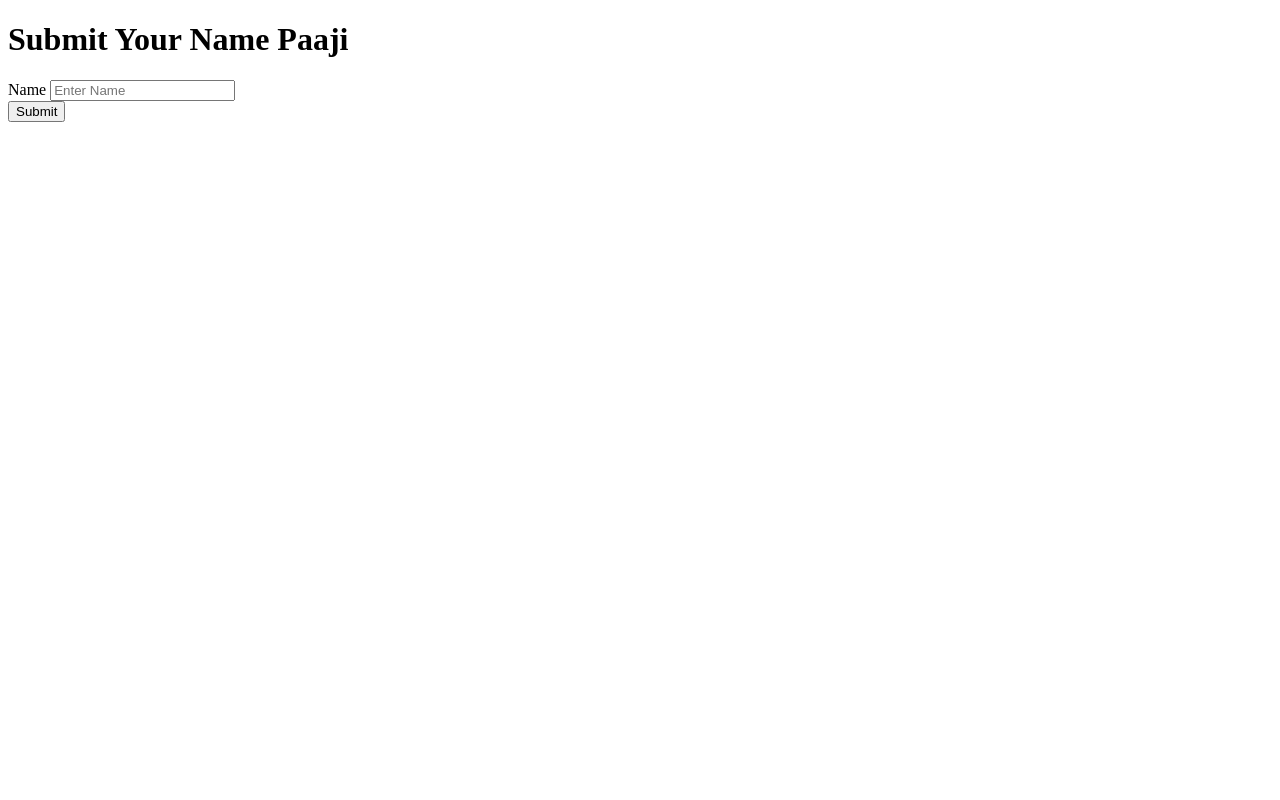
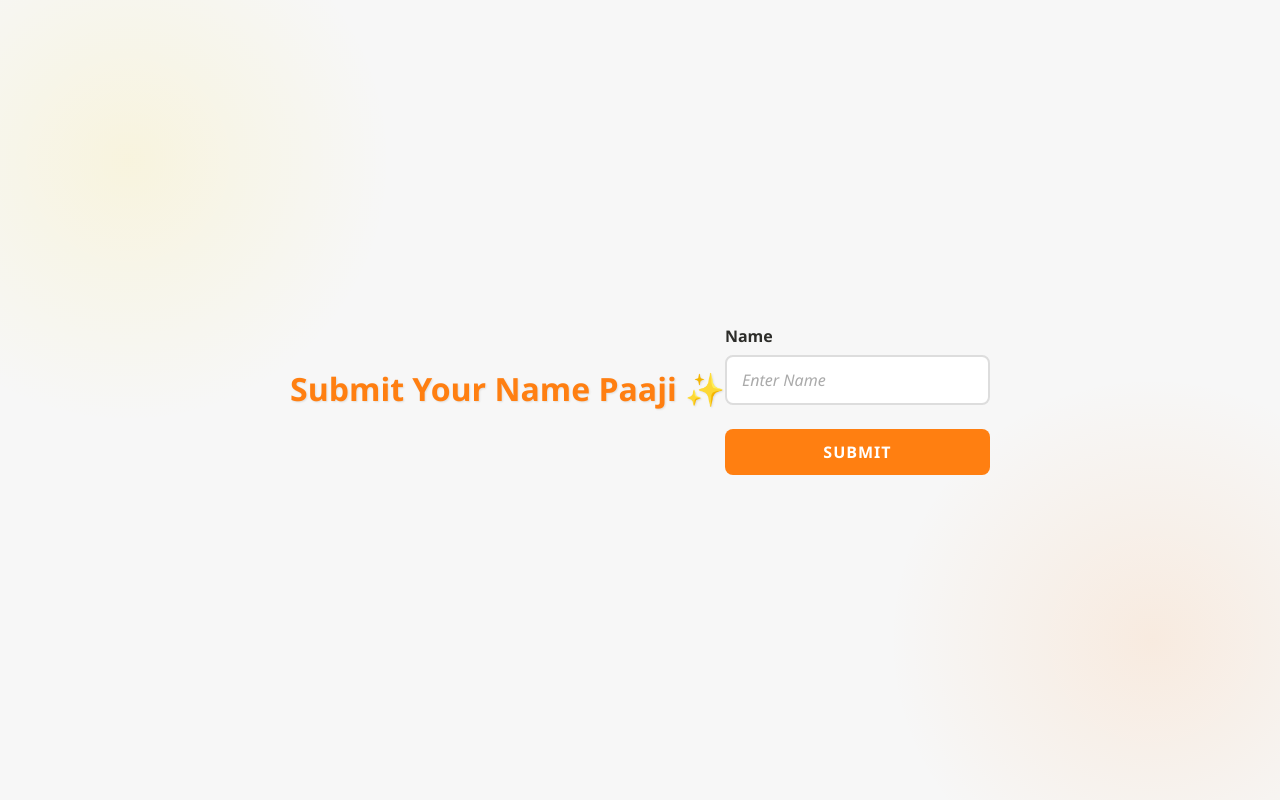
Before and after one commit to Sarthakkajle/backendtest, a website: page index.html in a window 1280 px wide. Drawn offline with Linux system fonts and the light colour scheme.

Commit message:
Update index.html

```diff
--- a/index.html
+++ b/index.html
@@ -4,6 +4,131 @@
     <meta charset="UTF-8">
     <meta name="viewport" content="width=device-width, initial-scale=1.0">
     <title>Node.js Form Data Saver</title>
+    <style>
+        /* Modern Punjabi-inspired color scheme */
+        :root {
+            --orange: #FF7F11;
+            --yellow: #FFD700;
+            --red: #E3170A;
+            --dark: #2D2D2A;
+            --light: #F7F7F7;
+        }
+
+        * {
+            margin: 0;
+            padding: 0;
+            box-sizing: border-box;
+            font-family: 'Segoe UI', Tahoma, Geneva, Verdana, sans-serif;
+        }
+
+        body {
+            background-color: var(--light);
+            color: var(--dark);
+            min-height: 100vh;
+            display: flex;
+            justify-content: center;
+            align-items: center;
+            background-image:
+                radial-gradient(circle at 10% 20%, rgba(255,215,0,0.1) 0%, transparent 20%),
+                radial-gradient(circle at 90% 80%, rgba(255,127,17,0.1) 0%, transparent 20%);
+        }
+
+        .container {
+            background-color: white;
+            padding: 2.5rem;
+            border-radius: 15px;
+            box-shadow: 0 10px 30px rgba(0, 0, 0, 0.1);
+            width: 90%;
+            max-width: 500px;
+            text-align: center;
+            border-top: 5px solid var(--orange);
+        }
+
+        h1 {
+            color: var(--orange);
+            margin-bottom: 1.5rem;
+            font-size: 2rem;
+            font-weight: 700;
+            text-shadow: 1px 1px 2px rgba(0,0,0,0.1);
+        }
+
+        form {
+            display: flex;
+            flex-direction: column;
+            gap: 1.5rem;
+        }
+
+        .form-group {
+            text-align: left;
+        }
+
+        label {
+            display: block;
+            margin-bottom: 0.5rem;
+            font-weight: 600;
+            color: var(--dark);
+        }
+
+        input {
+            width: 100%;
+            padding: 12px 15px;
+            border: 2px solid #ddd;
+            border-radius: 8px;
+            font-size: 1rem;
+            transition: all 0.3s;
+        }
+
+        input:focus {
+            outline: none;
+            border-color: var(--orange);
+            box-shadow: 0 0 0 3px rgba(255, 127, 17, 0.2);
+        }
+
+        input::placeholder {
+            color: #aaa;
+            font-style: italic;
+        }
+
+        button {
+            background-color: var(--orange);
+            color: white;
+            border: none;
+            padding: 12px 25px;
+            font-size: 1rem;
+            font-weight: 600;
+            border-radius: 8px;
+            cursor: pointer;
+            transition: all 0.3s;
+            text-transform: uppercase;
+            letter-spacing: 1px;
+            width: 100%;
+        }
+
+        button:hover {
+            background-color: var(--red);
+            transform: translateY(-2px);
+            box-shadow: 0 5px 15px rgba(227, 23, 10, 0.3);
+        }
+
+        button:active {
+            transform: translateY(0);
+        }
+
+        /* Punjabi touch */
+        h1::after {
+            content: " ✨";
+        }
+
+        @media (max-width: 600px) {
+            .container {
+                padding: 1.5rem;
+            }
+
+            h1 {
+                font-size: 1.5rem;
+            }
+        }
+    </style>
 </head>
 <body>
     <h1>Submit Your Name Paaji </h1>
```
